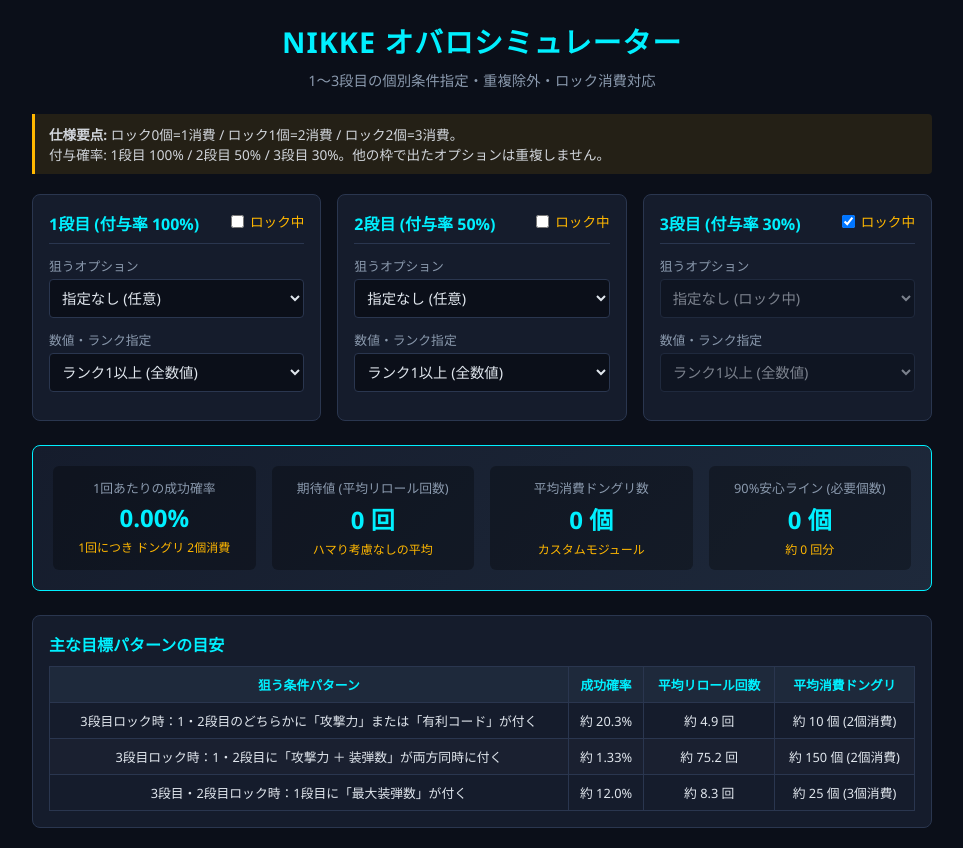
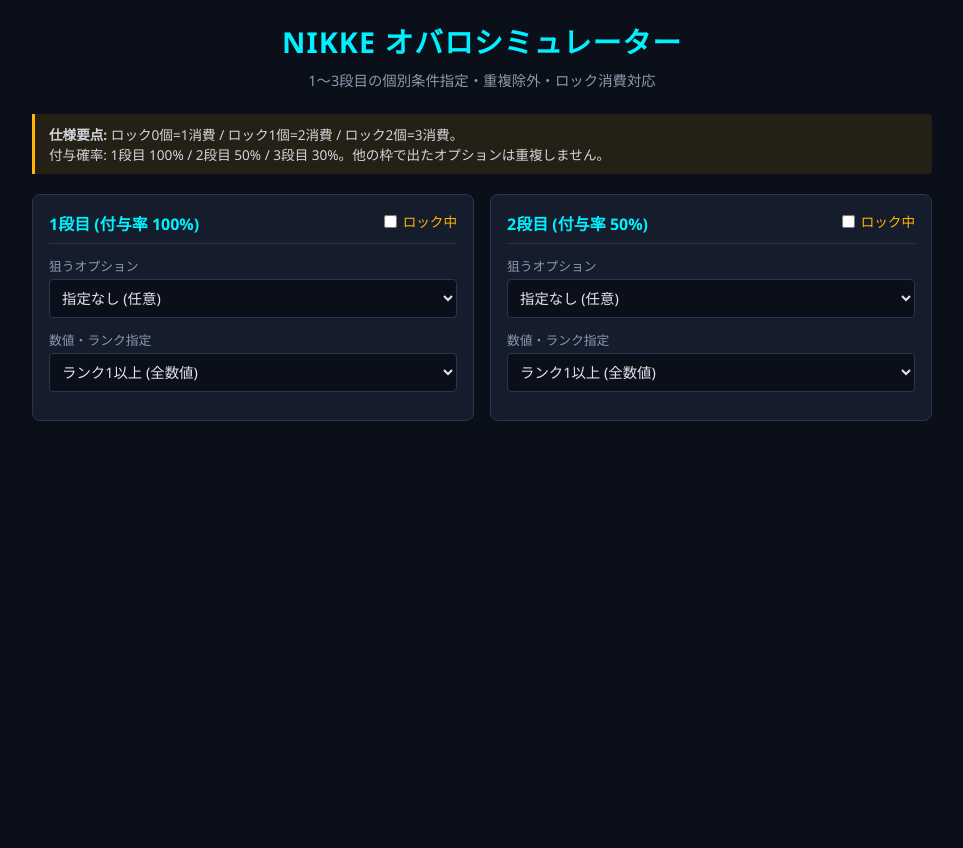
Before and after one commit to tsubasa-oss/nikke-calculator, a plain HTML site: page index.html in a window 1280 px wide. Shown: the whole page, without its empty margins (158-1121 px from the left). After the commit the page ends 800 px from the top, so only its background shows below. Drawn offline with Linux system fonts and the light colour scheme.

Commit message:
Remove preset button styles and option card
Removed preset button styles and card section for options.

```diff
--- a/index.html
+++ b/index.html
@@ -184,21 +184,6 @@
         tr:nth-child(even) {
             background-color: rgba(255, 255, 255, 0.02);
         }
-
-        .preset-btn {
-            background-color: #1e293b;
-            border: 1px solid var(--accent-color);
-            color: var(--accent-color);
-            padding: 4px 8px;
-            border-radius: 4px;
-            cursor: pointer;
-            font-size: 0.75rem;
-            margin-left: 4px;
-        }
-        .preset-btn:hover {
-            background-color: var(--accent-color);
-            color: #000;
-        }
     </style>
 </head>
 <body>
@@ -285,117 +270,4 @@
         </div>
 
         <!-- 3段目 -->
-        <div class="card" id="card-3">
-            <div class="card-header">
-                <span class="card-title">3段目 (付与率 30%)</span>
-                <label class="lock-checkbox">
-                    <input type="checkbox" id="lock-3" onchange="updateCalc()" checked> ロック中
-                </label>
-            </div>
-            <div class="form-group">
-                <label>狙うオプション</label>
-                <select id="opt-3" onchange="updateCalc()" disabled>
-                    <option value="any">指定なし (ロック中)</option>
-                    <option value="none">付与なし (空き)</option>
-                    <option value="atk">攻撃力増加 (10%)</option>
-                    <option value="ammo">最大装弾数増加 (12%)</option>
-                    <option value="element">有利コードダメージ増加 (10%)</option>
-                    <option value="crit_dmg">クリティカルダメージ増加 (12%)</option>
-                    <option value="crit_rate">クリティカル率増加 (10%)</option>
-                    <option value="charge_speed">チャージ速度増加 (12%)</option>
-                    <option value="charge_dmg">チャージダメージ増加 (12%)</option>
-                    <option value="hit">命中率増加 (12%)</option>
-                    <option value="def">防御力増加 (10%)</option>
-                </select>
-            </div>
-            <div class="form-group">
-                <label>数値・ランク指定</label>
-                <select id="rank-3" onchange="updateCalc()" disabled>
-                    <option value="1">ランク1以上 (全数値)</option>
-                    <option value="8">ランク8以上 (上級 40%)</option>
-                    <option value="11">ランク11以上 (特級 5%)</option>
-                    <option value="15">ランク15のみ (最高 0.33%)</option>
-                </select>
-            </div>
-        </div>
-    </div>
-
-    <!-- 結果表示パネル -->
-    <div class="results-panel">
-        <div class="res-grid">
-            <div class="res-box">
-                <div class="res-label">1回あたりの成功確率</div>
-                <div class="res-value" id="res-prob">0.00%</div>
-                <div class="res-sub" id="res-lock-info">1回につき ドングリ 2個消費</div>
-            </div>
-            <div class="res-box">
-                <div class="res-label">期待値 (平均リロール回数)</div>
-                <div class="res-value" id="res-trials">0 回</div>
-                <div class="res-sub">ハマり考慮なしの平均</div>
-            </div>
-            <div class="res-box">
-                <div class="res-label">平均消費ドングリ数</div>
-                <div class="res-value" id="res-acorns">0 個</div>
-                <div class="res-sub">カスタムモジュール</div>
-            </div>
-            <div class="res-box">
-                <div class="res-label">90%安心ライン (必要個数)</div>
-                <div class="res-value" id="res-safe90">0 個</div>
-                <div class="res-sub" id="res-safe-trials">約 0 回分</div>
-            </div>
-        </div>
-    </div>
-
-    <!-- 補足テーブル（ご指定の3パターンに更新） -->
-    <div class="card">
-        <div class="card-title" style="margin-bottom: 8px;">主な目標パターンの目安</div>
-        <table>
-            <thead>
-                <tr>
-                    <th>狙う条件パターン</th>
-                    <th>成功確率</th>
-                    <th>平均リロール回数</th>
-                    <th>平均消費ドングリ</th>
-                </tr>
-            </thead>
-            <tbody>
-                <tr>
-                    <td>3段目ロック時：1・2段目のどちらかに「攻撃力」または「有利コード」が付く</td>
-                    <td>約 20.3%</td>
-                    <td>約 4.9 回</td>
-                    <td>約 10 個 (2個消費)</td>
-                </tr>
-                <tr>
-                    <td>3段目ロック時：1・2段目に「攻撃力 ＋ 装弾数」が両方同時に付く</td>
-                    <td>約 1.33%</td>
-                    <td>約 75.2 回</td>
-                    <td>約 150 個 (2個消費)</td>
-                </tr>
-                <tr>
-                    <td>3段目・2段目ロック時：1段目に「最大装弾数」が付く</td>
-                    <td>約 12.0%</td>
-                    <td>約 8.3 回</td>
-                    <td>約 25 個 (3個消費)</td>
-                </tr>
-            </tbody>
-        </table>
-    </div>
-</div>
-
-<script>
-    // 各オプションの基礎抽選重み (合計 100%)
-    const OPTION_WEIGHTS = {
-        'atk': 10,
-        'ammo': 12,
-        'element': 10,
-        'crit_dmg': 12,
-        'crit_rate': 10,
-        'charge_speed': 12,
-        'charge_dmg': 12,
-        'hit': 12,
-        'def': 10
-    };
-
-    // ランクごとの累積出現率 (1〜15)
-    function getRankProb(minRank) {
-        if (minRank <= 1) return
+        <div class="card"
```
